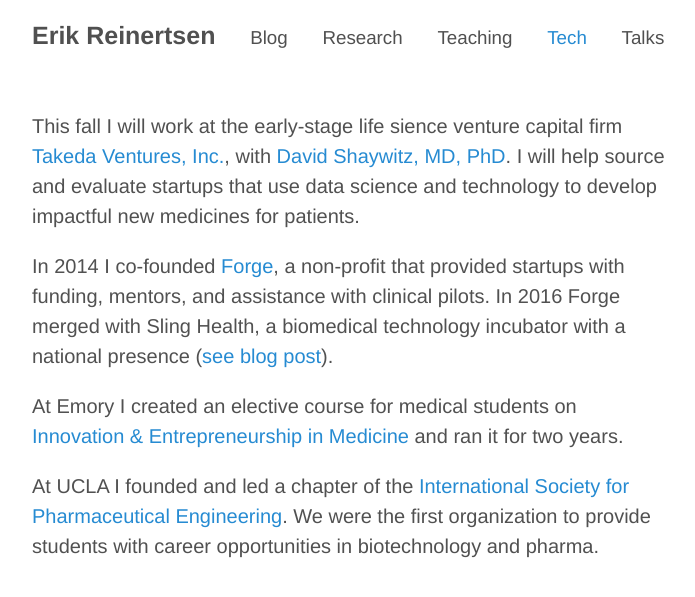
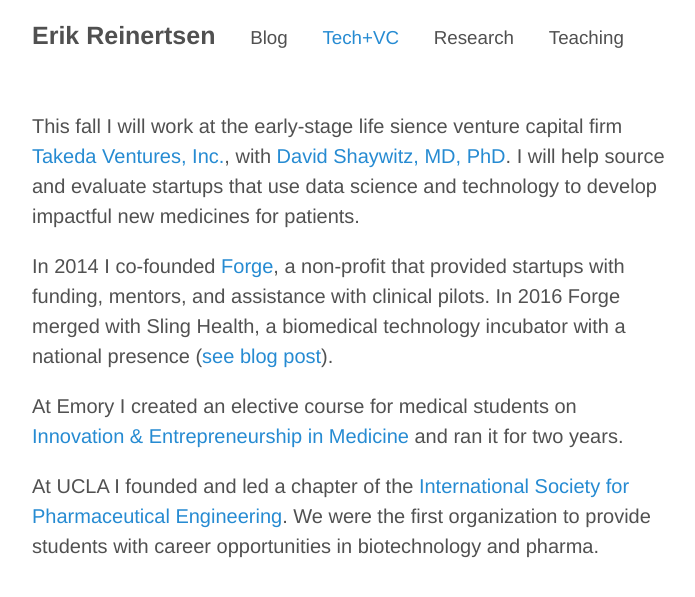
Before and after one commit to erikr/erikr.github.io, a Jekyll site: the page built from tech+vc.md, in a window 1280 px wide. Shown: the top 597 px of the page, without its empty margins (288-983 px from the left). Built offline with Jekyll 4.4.1, drawn with Linux system fonts in a browser that asks for light colours; nearby versions of some CDN libraries.

Commit message:
commented out talks, added +vc to tech

```diff
--- a/_config.yml
+++ b/_config.yml
@@ -17,10 +17,10 @@
 
 pages_list:
     Blog: '/blog'
+    Tech+VC: '/tech+VC'
     Research: '/research'
     Teaching: '/teaching'
-    Tech: '/tech'
-    Talks: '/talks'
+#    Talks: '/talks'
 
 markdown: kramdown
 
--- a/tech.md
+++ b/tech+vc.md
@@ -1,7 +1,7 @@
 ---
 layout: page
-permalink: /tech/
-title: "Tech"
+permalink: /tech+vc/
+title: "Tech+VC"
 ---
 
 This fall I will work at the early-stage life sience venture capital firm [Takeda Ventures, Inc.](http://takedaventures.com), with [David Shaywitz, MD, PhD](https://www.linkedin.com/in/david-shaywitz-md-phd-232a237/). I will help source and evaluate startups that use data science and technology to develop impactful new medicines for patients.
```
